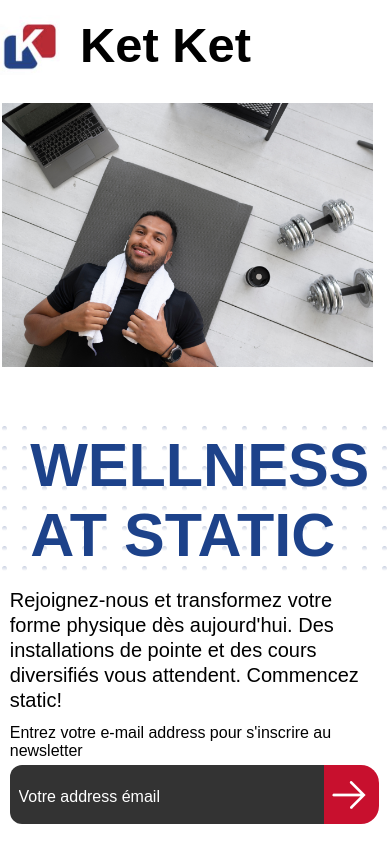
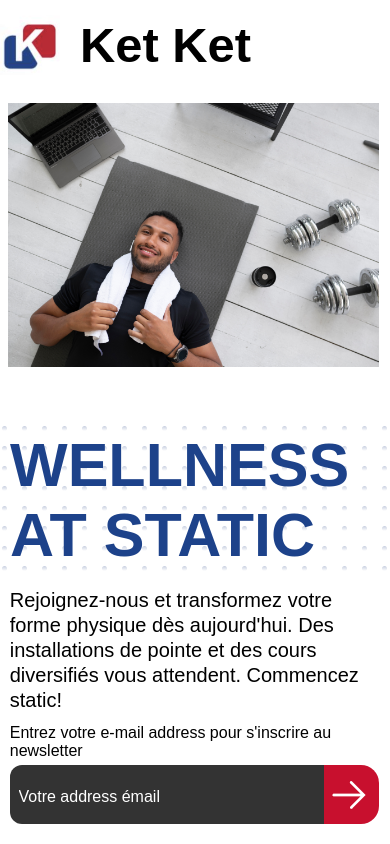
Before and after one commit to smsow/Ket-Ket-Page, a React (Create React App) app in the folder frontend/: page / in a window 390 px wide. Built offline with nearby package versions, Linux system fonts and the light colour scheme; no server answers.

Commit message:
fixed for iphone

```diff
--- a/frontend/src/components/about.jsx
+++ b/frontend/src/components/about.jsx
@@ -37,7 +37,7 @@ export default function About() {
     return (
 
         <>
-        <div className="about-title relative h-[50.8%] pt-[7.8%] w-[100%] flex place-content-evenly max-lg:mt-[30%]">
+        <div className="about-title relative h-[50.8%] pt-[7.8%] w-[100%] flex place-content-evenly max-lg:mt-[30%] max-sm:mt-[40%] max-[400px]:mt-[50%] max-[330px]:mt-[60%]">
             <div className="squibbly-container w-[23%] h-[100%] max-lg:hidden">
                 <div className="squib ml-[29%] mt-[18.25%] max-ml:mt-[40%]">
                   <img className="w-[35%]" src="../img/blue-vector.png" alt="" />
--- a/frontend/src/components/advantage.jsx
+++ b/frontend/src/components/advantage.jsx
@@ -211,7 +211,7 @@ export default function Advantage() {
                     <div className="h-[25%] w-[16%] rounded-[50px] bg-[#D9D9D9] mt-auto mb-auto ml-[7.5%]"></div>
             </div>
 
-        <div className="advantage-blocks mt-[7%] flex-col h-[45%] w-[100%] max-2xl:mt-[10%] max-ml:mt-[40%] max-xl:mt-[50%] max-md:mt-[60%] max-sm:mt-[40%]">
+        <div className="advantage-blocks mt-[7%] flex-col h-[45%] w-[100%] max-2xl:mt-[10%] max-ml:mt-[40%] max-xl:mt-[50%] max-md:mt-[60%] max-sm:mt-[40%] max-[400px]:mt-[70%]">
         <img className="relative m-auto h-[100%] max-2xl:hidden" src="../img/stats_vector.png" alt="" />
         <div className="h-[30vh] -mt-[16.25%] w-[80%] m-auto  flex flex-wrap place-content-evenly max-lg:h-[35vh] max-lg:-mt-[40%] max-sm:h-[40vh] max-[400px]:-mt-[2%] ">
             <div className="h-[80%] w-[437px] flex-col mt-auto mb-auto">
--- a/frontend/src/components/hero.jsx
+++ b/frontend/src/components/hero.jsx
@@ -53,7 +53,7 @@ export default function Hero() {
                     <div className="hero-text-container relative w-[52%] h-[100%] flex-col overflow-visible max-lg:w-[100%] max-lg:h-[40%] max-lg:mt-12 max-md:h-[60%]">
                         <div className="hero-text relative ml-[10.8%] h-[38%] w-[59%] bg-white max-lg:ml-[0%] max-lg:w-[65%] max-md:w-[100%] max-md:h-[30.5%]">
                             <div className="hero-title ml-[0.58%] mt-[1.25%] w-[100%] h-[100%] bg-hero-texture flex items-center">
-                                <div className="text-title relative font-arial font-bold leading-title left-7 text-main-blue max-lg:text-h1 max-lg:leading-h1 max-xs:text-h2 max-xs:leading-h2">
+                                <div className="text-title relative font-arial font-bold leading-title left-7 text-main-blue max-lg:text-h1 max-lg:leading-h1 max-xs:text-h2 max-xs:leading-h2 max-lg:left-[2%] max-lg:w-[90%]">
                                 {articleWithId1?.title ? articleWithId1.title : "WELLNESS AT STATIC"}
 
 
@@ -111,8 +111,8 @@ export default function Hero() {
                         </div>
                     </div>
 
-                    <div className="hero-image-container  relative w-[48%] h-[93%]  max-lg:w-[100%] max-lg:h-[60%] max-lg:flex max-lg:place-content-center max-md:h-[50%] ">
-                    <div className="relative h-[71%] w-[71.8%] mt-[5.75%] ml-[15%] right-[1.9%] hero-image-shadow  bg-no-repeat bg-cover bg-center max-lg:h-[95%] max-lg:ml-[0%] max-lg:w-[95%] max-lg:mt-[2%]"
+                    <div className="hero-image-container  relative w-[48%] h-[93%]  max-lg:w-[100%] max-lg:h-[60%] max-lg:flex max-lg:m-auto max-lg:place-content-center max-md:h-[50%] ">
+                    <div className="relative h-[71%] w-[71.8%] mt-[5.75%] ml-[15%] right-[1.9%] hero-image-shadow  bg-no-repeat bg-cover bg-center max-lg:h-[95%] max-lg:ml-[3%] max-lg:px-auto max-lg:w-[95%] max-lg:mt-[2%]"
                     style={{
                         backgroundImage: imageUrl ? `url(${imageUrl})` : 'url(../img/hero-image.png)',
                         backgroundSize: 'cover',
```
